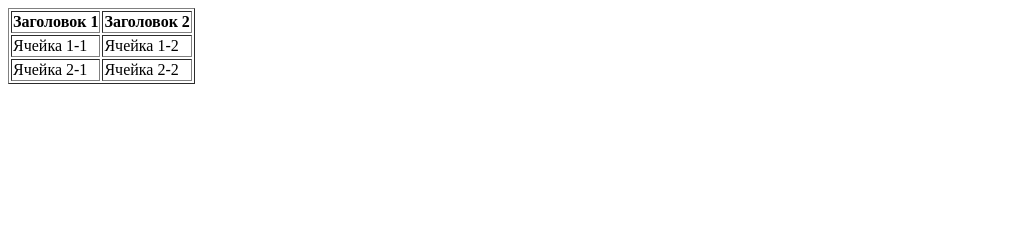
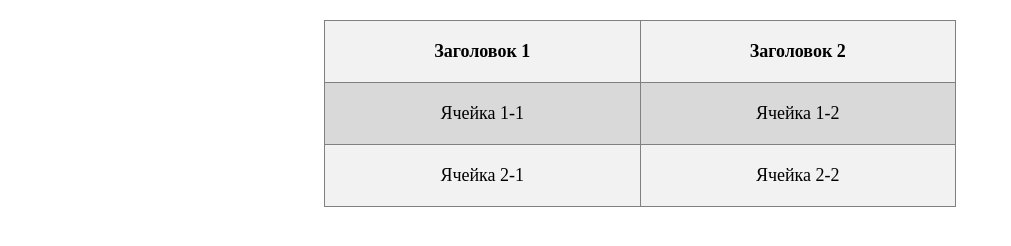
Before and after one commit to EvgenMerto/Tables, a plain HTML site: page index.html in a window 1280 px wide. Shown: the whole page, without its empty margins (0-1011 px from the left). Drawn offline with Linux system fonts and the light colour scheme.

Commit message:
Update index.html

```diff
--- a/index.html
+++ b/index.html
@@ -1,5 +1,27 @@
 <!DOCTYPE html>
 <html>
+<style>
+    table {
+    width: 50%;
+    border-collapse: collapse;
+    margin: 20px auto;
+    background-color: #f2f2f2;
+}
+
+th, td {
+    padding: 20px;
+    text-align: center;
+    font-size: 18px;
+}
+
+tr:nth-child(even) {
+    background-color: #d9d9d9;
+}
+
+tr:hover {
+    background-color: #c9c9c9;
+}
+</style>
 <head>
     <title>Моя таблица</title>
 </head>
```
